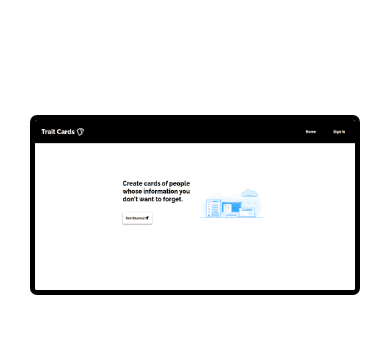
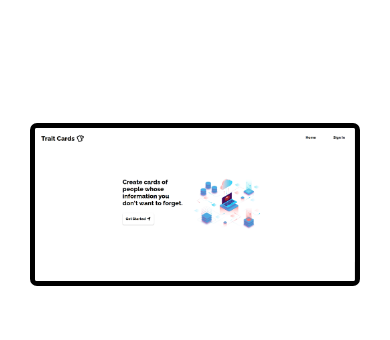
Before and after one commit to wwsqlld/portfolio-vite, a React (Vite) app: page / in a window 390 px wide. Shown: the part 1024-1364 px from the top of the page. Built offline with nearby package versions, Linux system fonts and the light colour scheme; a web font is replaced by a local one.

Commit message:
change proportion

```diff
--- a/src/App.css
+++ b/src/App.css
@@ -299,7 +299,7 @@ padding-bottom: 10px;
 
  .img-of-project {
   width: 520px;
-  height: 300px;
+  height: 248px;
   border-radius: 7px;
   border: 5px solid black;
   overflow: hidden;
@@ -625,7 +625,7 @@ padding-bottom: 10px;
 
      .img-of-project {
       width: 490px;
-      height: 270px;
+      height: 234px;
      }
 
 
@@ -678,7 +678,7 @@ padding-bottom: 10px;
 
     .img-of-liza {
       width: 353px;
-      height: 198px;
+      height: 199px;
     }
 
     .music-about-liza {
@@ -831,7 +831,7 @@ padding-bottom: 10px;
 
      .img-of-project {
       width: 440px;
-      height: 220px;
+      height: 210px;
      }
 
      .wk-last-text {
@@ -970,7 +970,7 @@ padding-bottom: 10px;
 
      .img-of-project {
       width: 390px;
-      height: 220px;
+      height: 186px;
      }
 
      .wk-last-text {
@@ -1037,7 +1037,7 @@ padding-bottom: 10px;
 
     .img-of-liza {
       width: 333px;
-      height: 178px;
+      height: 187px;
     }
 
     .music-about-liza {
@@ -1101,7 +1101,7 @@ padding-bottom: 10px;
 
      .img-of-project {
       width: 320px;
-      height: 170px;
+      height: 153px;
      }
 
      .wk-last-text {
--- a/src/components/Work.jsx
+++ b/src/components/Work.jsx
@@ -1,6 +1,6 @@
 import React from 'react';
 import { IoIosArrowRoundForward } from "react-icons/io";
-import cards from '../assets/cards.png';
+import scrin from '../assets/scrin.png';
 import { delay, motion } from 'framer-motion';
 
 const Work = () => {
@@ -48,7 +48,7 @@ const Work = () => {
         </div>
       </div>
       <div className='img-of-project'>
-        <img src={cards} alt=""  loading='lazy'/>
+        <img src={scrin} alt=""  loading='lazy'/>
       </div>
       <p className='wk-last-text'>(Probably would have been more if I'd had the time.)</p>
     </motion.div>
```
Also changed, not shown: src/assets/cards.png (deleted), src/assets/scrin.png (added).
